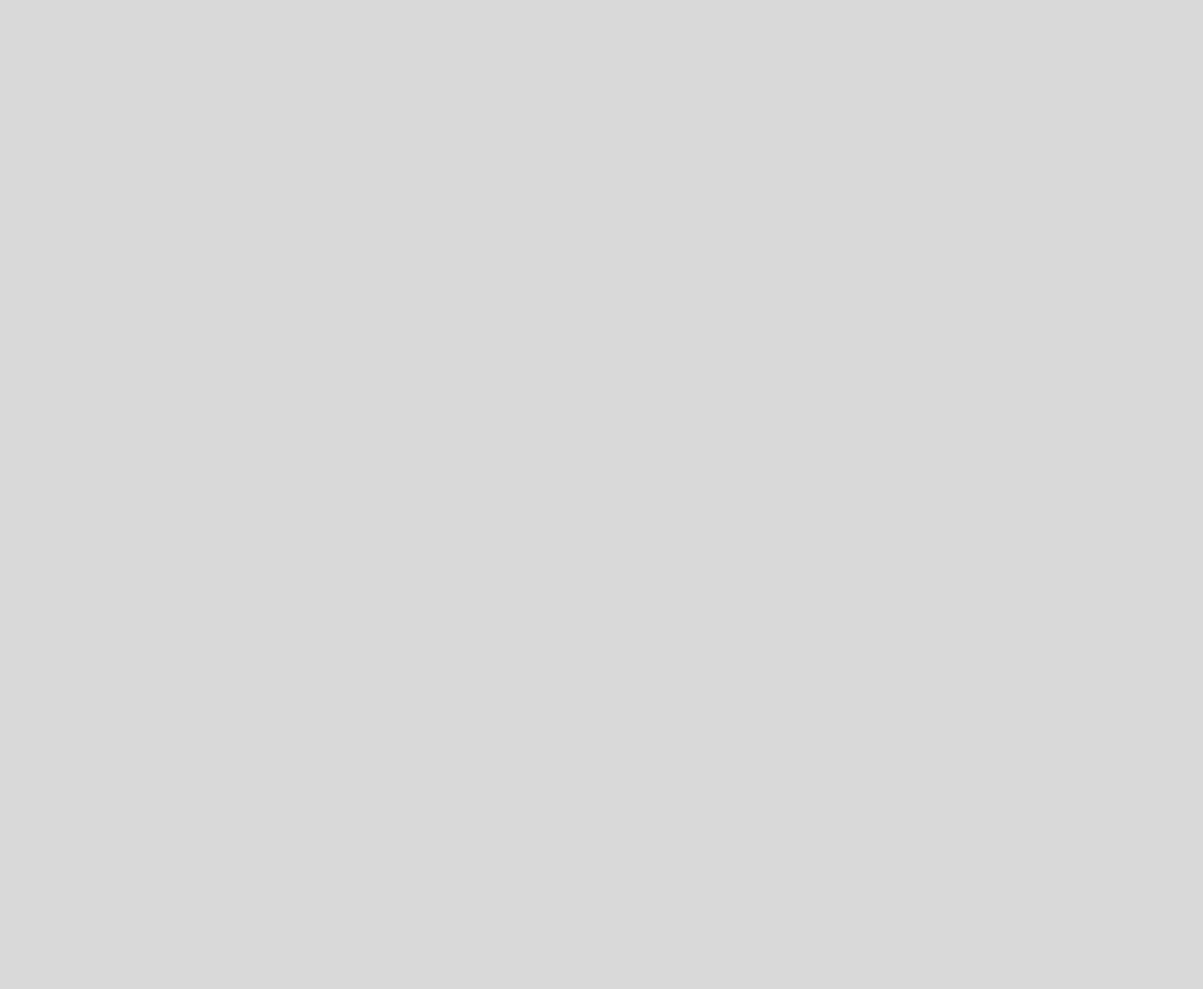
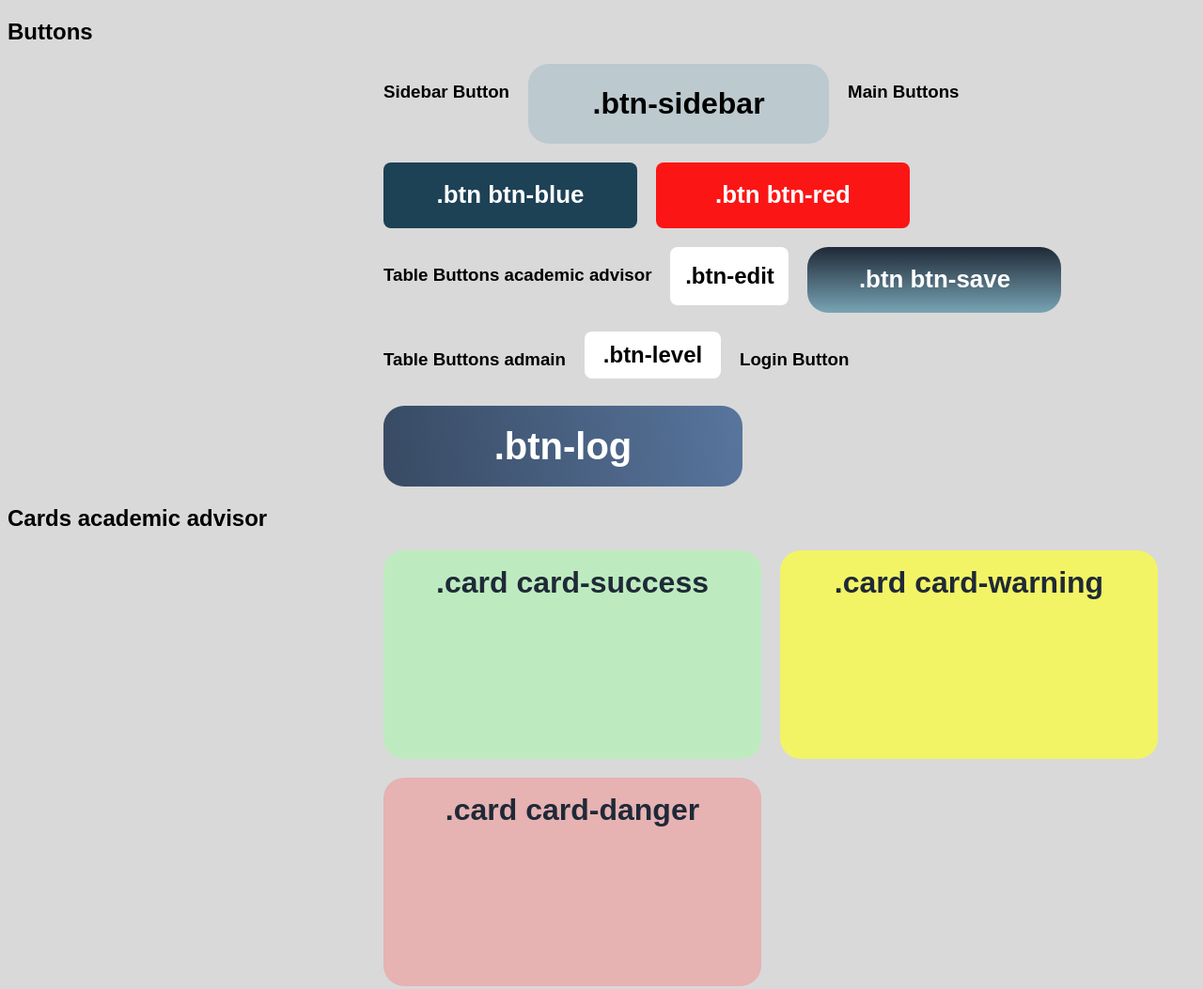
Before and after one commit to sara-elgendy6/grad-project, a plain HTML site: page main.html in a window 1280 px wide. Shown: the top 1053 px of the page at 94% size. Before the commit the page ends 800 px from the top, so only its background shows below. Drawn offline with Linux system fonts and the light colour scheme.

Commit message:
update HTML and CSS

```diff
--- a/main.css
+++ b/main.css
@@ -1,21 +1,21 @@
 /*-------variables---------------------*/
 :root {
-    --primary-blue:#1F2937;
+    --color-primary:#1F2937;
     --secondary-blue:#186F8F80;            /*btn hover--------*/
-    --light-blue:#186F8F26;            /*btn side bar--------*/
-    --text-blue:#202A38;
-    --card-blue:#80BFDD;
-    --start-blue:#384A63;               /*start login*/
-    --end-blue:#58759D;            /*gradient  at login page*/
-    --btn-blue:#1D4155;
-    --dark-red:#FC1515;
-    --light-red:#E6B2B2;
-    --light-yellow:#F2F465;
-    --dark-green: #3FC856;
-    --light-green:#BDEBBF;
+    --color-sidebar-btn:#186F8F26;            /*btn side bar--------*/
+    --color-text-primary:#202A38;
+    --color-card-bg:#80BFDD;
+    --gradient-login-start:#384A63;               /*start login*/
+    --gradient-login-end:#58759D;            /*gradient  at login page*/
+    --color-btn-primary:#1D4155;
+    --color-danger:#FC1515;
+    --color-danger-light:#E6B2B2;
+    --color-warning:#F2F465;
+    --color-success: #3FC856;
+    --color-success-light:#BDEBBF;
     --white: #FFFFFF;
     --black:#000000;
-    --light-gray:#D9D9D9;
+    --color-background:#D9D9D9;
     /*---font weight--*/
     --font-regular: 400;
     --font-medium: 500;
@@ -47,14 +47,26 @@
     --space-xxxl: 64px;
 
 }
+.demo{
+
+margin-top:20px;
+margin-left: 400px;
+display:flex;
+gap:20px;
+flex-wrap:wrap;
+}
+section{
+margin-bottom:60px;
+}
 body{
-    background: var(--light-gray);
+    background: var(--color-background);
+    font-family: var(--font-primary);
 }
 /*-----------sidebar----------------*/
 .side-bar{
     width: 350px;
     height: 100vh;
-    background: var(--primary-blue);
+    background: var(--color-primary);
     position: fixed;
     top: 0;
     left: 0;
@@ -62,7 +74,7 @@ body{
 
 /*--------------bottons--------*/
 .btn-log{
-    background: linear-gradient(82deg, var(--start-blue), var(--end-blue));
+    background: linear-gradient(82deg, var(--gradient-login-start), var(--gradient-login-end));
     width: 382px;
     height: 86px;
     border: none;
@@ -88,13 +100,13 @@ body{
     font-size:var( --text-xl) ;
 }
 .btn-blue{
-    background: var(--btn-blue);
+    background: var(--color-btn-primary);
 }
 .btn-red{
-    background-color:var(--dark-red) ;
+    background-color:var(--color-danger) ;
 }
 .btn-save{
-    background: linear-gradient(to bottom, var(--primary-blue), var(--secondary-blue));
+    background: linear-gradient(to bottom, var(--color-primary), var(--secondary-blue));
     border-radius: var(--radius-lg);
     justify-content: center;
     gap: 0.5rem;
@@ -105,7 +117,7 @@ body{
 .btn-sidebar{
     width: 320px;
     height:85px;
-    background: var(--light-blue);
+    background: var(--color-sidebar-btn);
     font-weight: var(--font-semibold);
     font-size:var(--text-2xl) ;
     justify-content: center;
@@ -135,7 +147,7 @@ body{
     transition: all 0.3s ease;
 }
 .btn-level:hover{
-    background: var(--primary-blue);
+    background: var(--color-primary);
     color:var(--white) ;
 
 }
@@ -154,7 +166,7 @@ body{
 
 }
 .btn-edit:hover{
-    background: var(--btn-blue);
+    background: var(--color-btn-primary);
     color:var(--white) ;
 }
 /*-----------------------------------cards------------------------------------------*/
@@ -166,22 +178,22 @@ body{
 
 
 }
-.card-h2{
-    color: var(--text-blue);
+.card h2{
+    color: var(--color-text-primary);
     font-size: var(--text-2xl) ;
     font-weight: var(--font-semibold);
     margin-bottom: var(--space-sm);
 }
-.card-p{
+.card p{
     font-size: var(--text-lg);
-    color: var(--text-blue);
+    color: var(--color-text-primary);
     line-height: 1.6;
 
 }
 .side-card{
     width: 320px;
     height: 234px;
-    background: var(--light-blue);
+    background: var(--color-sidebar-btn);
     border-radius: var(--radius-lg);
     padding: var(--space-xl);
     color: var(--white);
@@ -199,38 +211,36 @@ body{
 .card{
     width: 370px;
     height: 190px;
-    color:var(--primary-blue) ;
+    color:var(--color-primary) ;
     font-size: var(--text-2xl);
     font-weight: var(--font-semibold);
     border-radius:var(--radius-lg) ;
     text-align: center;
     padding: var(--space-md);
 }
-.card-approve{
-    background: var(--light-green);
-
+.card-success{
+background:var(--color-success-light);
 }
-.card-pend{
-    background: var(--light-yellow);
+.card-warning{
+background:var(--color-warning);
 }
-.card-reject{
-    background: var(--light-red);
-
+.card-danger{
+background:var(--color-danger-light);
 }
 .card-staff{
     width: 247px;
     height: 131px;
-    background: var(--card-blue);
+    background: var(--color-card-bg);
     font-size: var(--text-2xl);
     font-weight: var(--font-semibold);
     border-radius:var(--radius-lg) ;
 }
-.card-staff-h3{
+.card-staff h3{
     color: var(--black);
     margin-bottom: var(--space-xl);
 
 }
-.card-staff-p{
+.card-staff p{
     color: var(--white);
 
 }
--- a/main.html
+++ b/main.html
@@ -7,14 +7,101 @@
     <link rel="stylesheet" href="main.css">
 </head>
 <body>
+    <!--
+    <div class="side-bar"> </div>
+    -->
+   <section>
 
-    <!--
-    <div class="side-bar"><button class=" btn-sidebar"></button></div>
+<h2>Buttons</h2>
 
-    <button class="btn-log">login </button>
-    <button class=" btn-level"></button>
-     <button class=" btn btn-save">save </button>
-     <div class="side-card"></div>
--->
+<div class="demo">
+
+<h3>Sidebar Button</h3>
+<button class="btn-sidebar">
+.btn-sidebar
+</button>
+
+<h3>Main Buttons</h3>
+
+<button class="btn btn-blue">
+.btn btn-blue
+</button>
+
+<button class="btn btn-red">
+.btn btn-red
+</button>
+
+
+
+<h3>Table Buttons academic advisor</h3>
+
+<button class="btn-edit">
+.btn-edit
+</button>
+
+<button class="btn btn-save">
+.btn btn-save
+</button>
+
+<h3>Table Buttons admain</h3>
+<button class="btn-level">
+.btn-level
+</button>
+
+<h3>Login Button</h3>
+
+<button class="btn-log">
+.btn-log
+</button>
+
+</div>
+<!--===================cards===================================================--->
+<section>
+
+<h2>Cards academic advisor</h2>
+
+<div class="demo">
+
+<div class="card card-success">
+.card card-success
+</div>
+
+<div class="card card-warning">
+.card card-warning
+</div>
+
+<div class="card card-danger">
+.card card-danger
+</div>
+
+</div>
+
+</section>
+<section>
+
+<h2>Main Card</h2>
+
+<div class="demo">
+
+<div class="main-card">
+    <h2> heading</h2>
+    <p> Main Card  dash board</p>
+
+</div>
+
+<div class="side-card">
+Side  bar Card
+</div>
+<div class="edit-card">
+ table edit  Card   academic advisor
+</div>
+<div class="card-staff">
+    <h3> admin card</h3>
+ <p>  admin card above table </p>
+</div>
+
+</div>
+
+</section>
 </body>
 </html>
```
